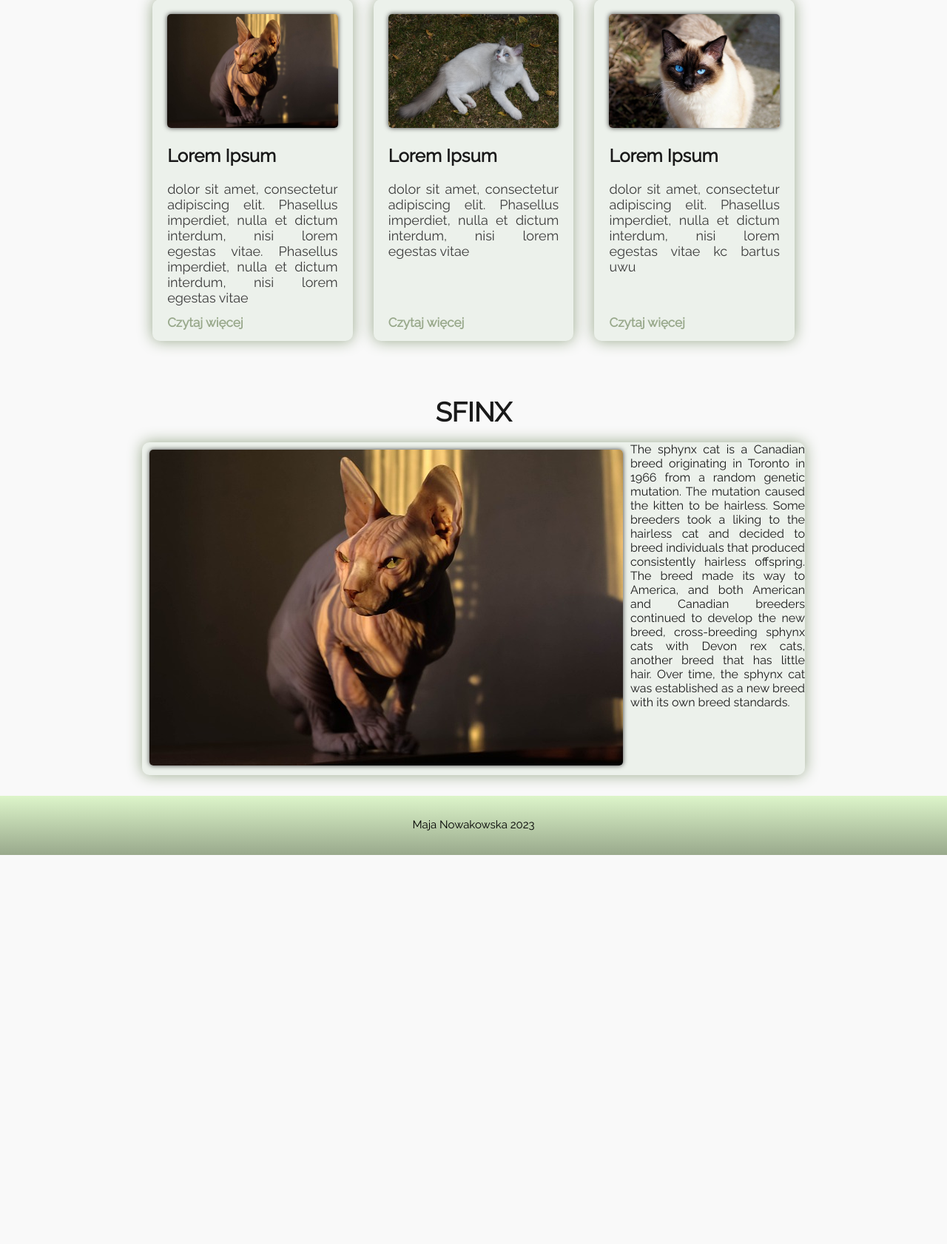
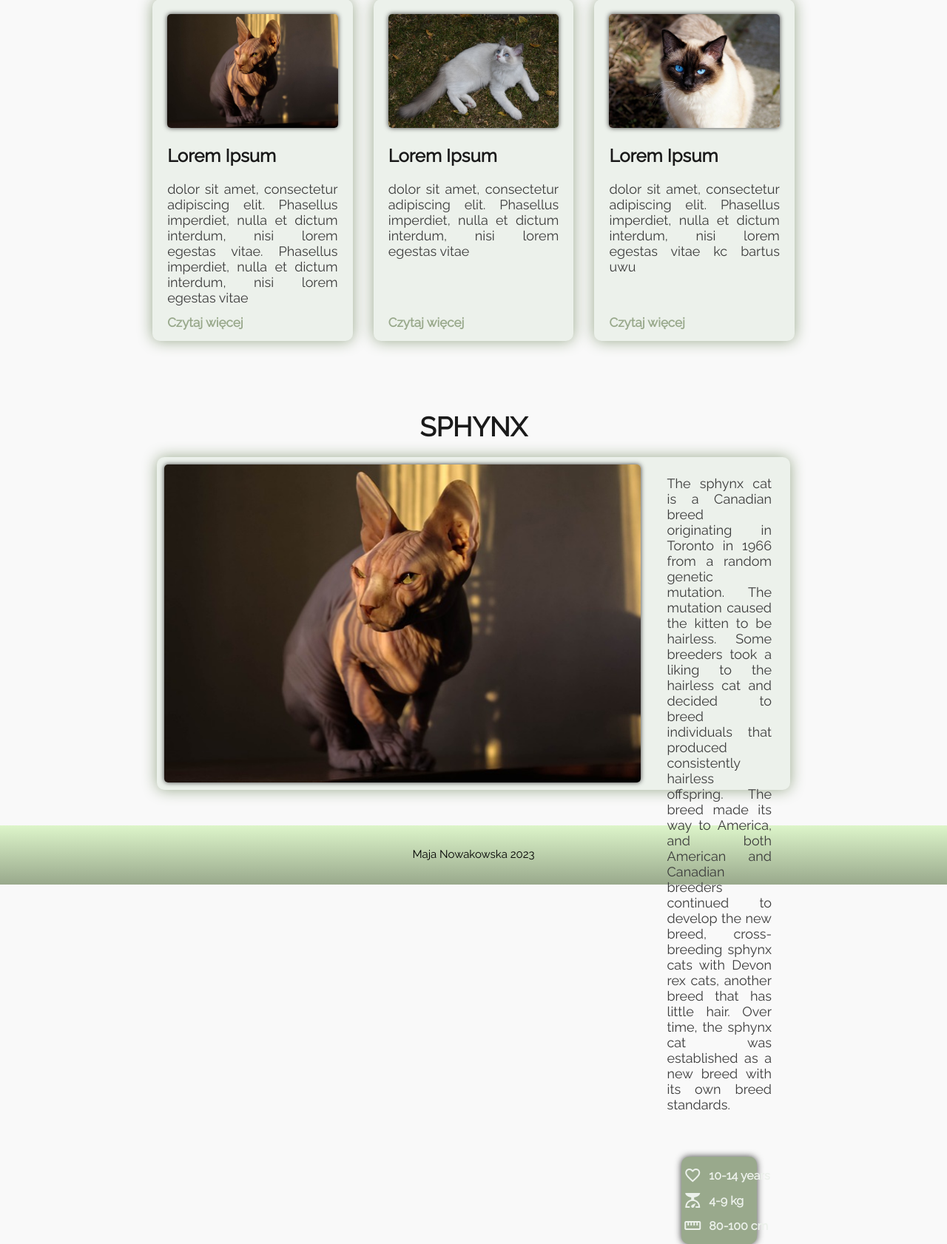
Before and after one commit to Liccv/liccv.github.io, a Django app: page / in a window 1280 px wide. Shown: the part 154-1836 px from the top of the page at 74% size. Before the commit the page ends 1310 px from the top, so only its background shows below. Run offline with Django 4.2, Linux system fonts and the light colour scheme.

Commit message:
dodano wstępny wygląd pierwszej karty szczegółowego opisu

```diff
--- a/django-project/cats/static/style.css
+++ b/django-project/cats/static/style.css
@@ -1,6 +1,6 @@
 @import url("https://fonts.googleapis.com/css?family=Raleway");
 
-:root{
+:root {
   --delicate_green: #ecf1eb;
   --white: #f9f9f9;
   --green: #ddf5ca;
@@ -73,26 +73,8 @@ section h1 {
   padding-bottom: 10px;
 }
 
-.card button {
-  position: absolute;
-  bottom: 10px;
-  border: none;
-  font-size: 17px;
-  font-family: Raleway;
-  color: var(--darker_green);
-  font-weight: bolder;
-  background-color: var(--delicate_green);
-  padding: 5px 0px;
-}
-
-.card button:hover {
-  cursor: pointer;
-  background-color: var(--delicate_green);
-  text-shadow: 0px 0px 5px var(--darker_green);
-}
-
-.cat_card{
-  position:relative;
+.cat_card {
+  position: relative;
   width: 18vw;
   max-width: 500px;
   margin: 40px auto 0px auto;
@@ -106,25 +88,74 @@ section h1 {
   box-shadow: 0px 0px 6px var(--gray);
 }
 
-#details h1{
+.cat_card button {
+  position: absolute;
+  bottom: 10px;
+  border: none;
+  font-size: 17px;
+  font-family: Raleway;
+  color: var(--darker_green);
+  font-weight: bolder;
+  background-color: var(--delicate_green);
+  padding: 5px 0px;
+}
+
+.cat_card button:hover {
+  cursor: pointer;
+  background-color: var(--delicate_green);
+  text-shadow: 0px 0px 5px var(--darker_green);
+}
+
+#details {
+  padding: 20px;
+}
+
+#details h1 {
   margin: 75px 0 20px 0;
   text-align: center;
 }
 
-.general_section{
+.general_section {
   height: 450px;
+  display: flex;
 }
 
 .general_section img {
-    float: left;
   margin: 10px;
   border-radius: 5px;
   box-shadow: 0px 0px 6px var(--gray);
 }
 
-.history_description{
-    float: left;
-    margin: 10px;
+.history_description {
+  margin: 25px 25px 50px 25px;
+}
+
+.basic_info {
+  border: var(--darker_green) solid;
+  background-color: var(--darker_green);
+  box-shadow: 0 0 10px var(--gray);
+  margin: 0px auto;
+  width: 50%;
+  border-radius: 10px;
+  text-align: center;
+}
+
+.basic_info div {
+  width: 130px;
+  margin: 10px auto 10px auto;
+  color: var(--delicate_green);
+  font-weight: bold;
+}
+
+.row {
+  display: flex;
+  direction: row;
+  align-items: center;
+  text-align: left;
+}
+
+.row i {
+  padding-right: 10px;
 }
 
 footer {
--- a/django-project/cats/templates/index.html
+++ b/django-project/cats/templates/index.html
@@ -5,6 +5,10 @@
     <meta http-equiv="X-UA-Compatible" content="IE=edge" />
     <meta name="viewport" content="width=device-width, initial-scale=1.0" />
     <link rel="stylesheet" href="/cats/static/style.css" />
+    <link
+      href="https://fonts.googleapis.com/icon?family=Material+Icons"
+      rel="stylesheet"
+    />
     <script src="script.js" defer></script>
     <title>Koty</title>
   </head>
@@ -19,13 +23,16 @@
           <h2>Lorem Ipsum</h2>
           <p>
             dolor sit amet, consectetur adipiscing elit. Phasellus imperdiet,
-            nulla et dictum interdum, nisi lorem egestas vitae. Phasellus imperdiet,
-            nulla et dictum interdum, nisi lorem egestas vitae
+            nulla et dictum interdum, nisi lorem egestas vitae. Phasellus
+            imperdiet, nulla et dictum interdum, nisi lorem egestas vitae
           </p>
           <button onclick="readMore1()" id="read-more1">Czytaj więcej</button>
         </div>
         <div class="cat_card card">
-          <img src="/cats/static/ragdoll.jpg" alt="zdjęcie niedźwiedzi polarnych" />
+          <img
+            src="/cats/static/ragdoll.jpg"
+            alt="zdjęcie niedźwiedzi polarnych"
+          />
           <h2>Lorem Ipsum</h2>
           <p>
             dolor sit amet, consectetur adipiscing elit. Phasellus imperdiet,
@@ -44,19 +51,40 @@
         </div>
       </div>
       <div id="details">
-        <h1>SFINX</h1>
+        <h1>SPHYNX</h1>
         <div class="general_section card">
-            <img src="/cats/static/sfinks.jpg" alt="zdjęcie sfinksa" />
-            <div class="history_descritpion">
-                The sphynx cat is a Canadian breed originating in Toronto in 1966 from a random genetic mutation. The mutation caused the kitten to be hairless. Some breeders took a liking to the hairless cat and decided to breed individuals that produced consistently hairless offspring. The breed made its way to America, and both American and Canadian breeders continued to develop the new breed, cross-breeding sphynx cats with Devon rex cats, another breed that has little hair. Over time, the sphynx cat was established as a new breed with its own breed standards.
+          <img src="/cats/static/sfinks.jpg" alt="zdjęcie sfinksa" />
+          <div>
+            <div class="history_description">
+              <p>
+                The sphynx cat is a Canadian breed originating in Toronto in
+                1966 from a random genetic mutation. The mutation caused the
+                kitten to be hairless. Some breeders took a liking to the
+                hairless cat and decided to breed individuals that produced
+                consistently hairless offspring. The breed made its way to
+                America, and both American and Canadian breeders continued to
+                develop the new breed, cross-breeding sphynx cats with Devon rex
+                cats, another breed that has little hair. Over time, the sphynx
+                cat was established as a new breed with its own breed standards.
+              </p>
             </div>
+            <div class="basic_info">
+              <div>
+                <div class="row">
+                  <i class="material-icons">favorite_border</i>10-14 years
+                </div>
+                <div class="row"><i class="material-icons">scale</i>4-9 kg</div>
+                <div class="row">
+                  <i class="material-icons">straighten</i>80-100 cm
+                </div>
+              </div>
+            </div>
+          </div>
         </div>
       </div>
     </section>
     <footer>
-      <p>
-        Maja Nowakowska 2023
-      </p>
+      <p>Maja Nowakowska 2023</p>
     </footer>
   </body>
 </html>
```
Lines whose indentation alone changed are shown as unchanged.
